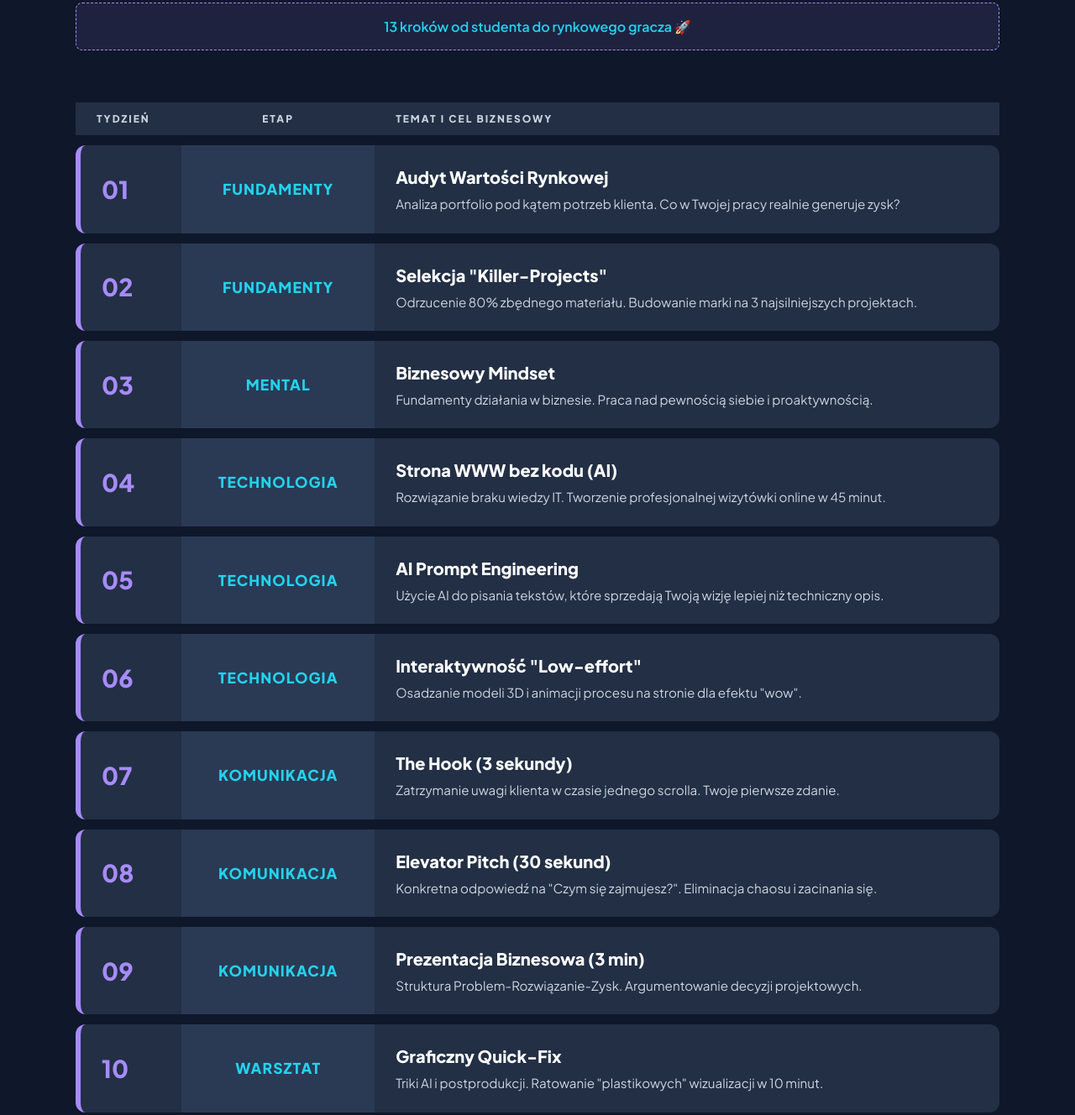
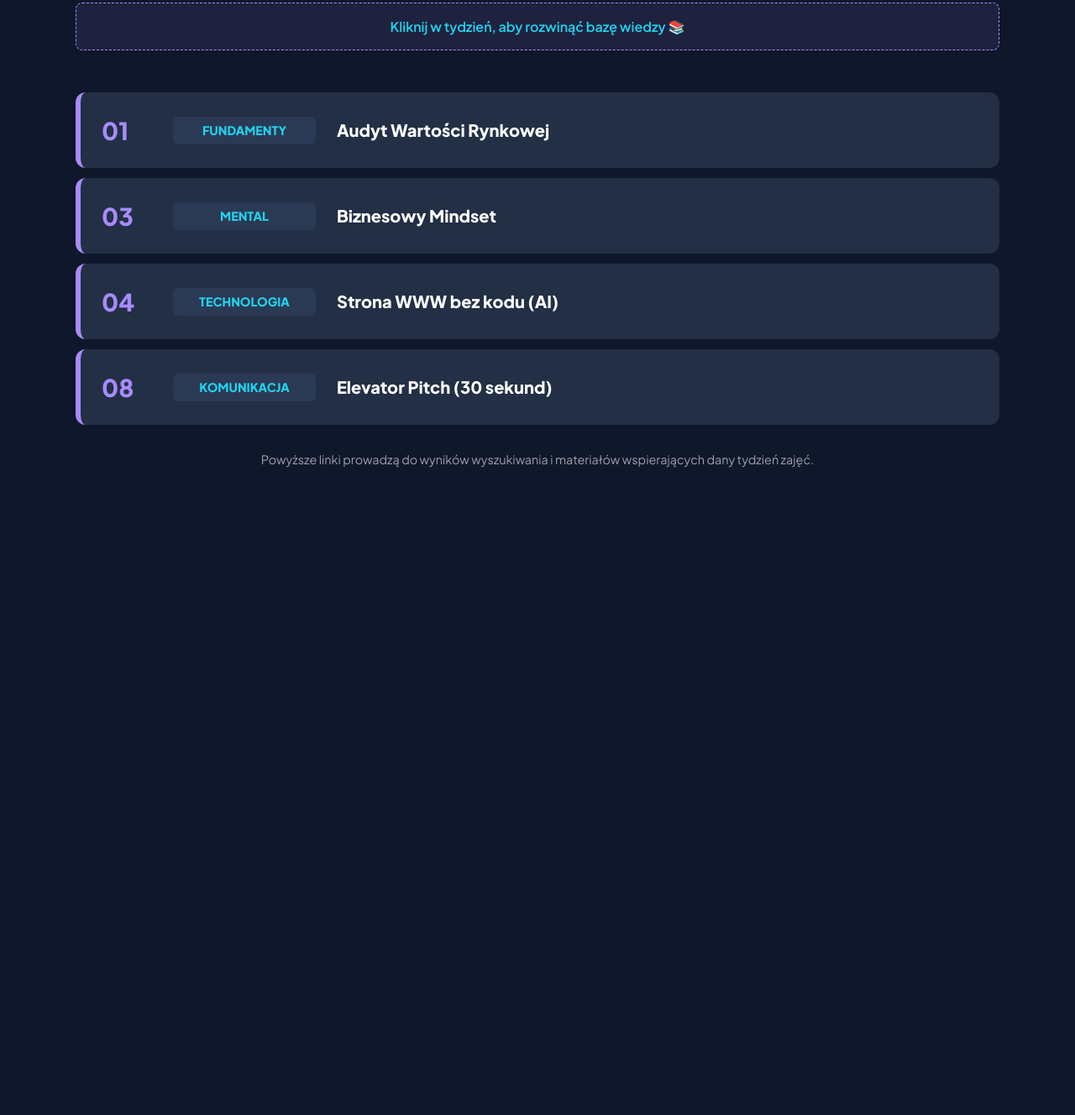
Before and after one commit to bart10152/interaktywneprezentacje, a plain HTML site: page index.html in a window 1280 px wide. Shown: the part 142-1470 px from the top of the page at 84% size. After the commit the page ends 800 px from the top, so only its background shows below. Drawn offline with Linux system fonts and the light colour scheme.

Commit message:
Update index.html

```diff
--- a/index.html
+++ b/index.html
@@ -2,129 +2,50 @@
 <html lang="pl">
 <head>
     <meta charset="UTF-8">
-    <title>Architekt Przedsiębiorczy | Dashboard</title>
+    <title>Architekt Przedsiębiorczy | Dashboard Interaktywny</title>
     <link href="https://fonts.googleapis.com/css2?family=Plus+Jakarta+Sans:wght@300;400;600;800&display=swap" rel="stylesheet">
     <style>
         :root {
             --bg-dark: #0f172a;
-            --row-bg: #222f44; /* Nieco rozjaśnione paski */
-            --etap-bg: #2a3a54; /* Delikatnie inny kolor dla kolumny Etap */
-            --accent-purple: #a78bfa; /* Jaśniejszy fiolet dla lepszej czytelności */
+            --row-bg: #222f44;
+            --etap-bg: #2a3a54;
+            --accent-purple: #a78bfa;
             --accent-cyan: #22d3ee;
             --text-main: #f8fafc;
             --text-dim: #cbd5e1;
+            --link-color: #fbbf24;
         }
 
-        body {
-            background-color: var(--bg-dark);
-            color: var(--text-main);
-            font-family: 'Plus Jakarta Sans', sans-serif;
-            margin: 0;
-            padding: 40px 20px;
-            line-height: 1.6;
+        body { background-color: var(--bg-dark); color: var(--text-main); font-family: 'Plus Jakarta Sans', sans-serif; margin: 0; padding: 40px 20px; line-height: 1.6; }
+        .container { max-width: 1100px; margin: 0 auto; }
+        header { text-align: center; margin-bottom: 50px; }
+        header h1 { font-size: 3.5rem; font-weight: 800; background: linear-gradient(to right, var(--accent-purple), var(--accent-cyan)); -webkit-background-clip: text; -webkit-text-fill-color: transparent; margin: 0; letter-spacing: -2px; }
+
+        .cta-box { background: rgba(167, 139, 250, 0.1); border: 1px dashed var(--accent-purple); padding: 15px; border-radius: 8px; color: var(--accent-cyan); margin-top: 15px; font-weight: 600; text-align: center; }
+
+        details { background-color: var(--row-bg); margin-bottom: 12px; border-radius: 12px; overflow: hidden; transition: all 0.3s ease; border-left: 6px solid var(--accent-purple); }
+        details[open] { background-color: #2d3d5a; border-left: 6px solid var(--accent-cyan); }
+
+        summary { padding: 22px 25px; cursor: pointer; display: flex; align-items: center; list-style: none; }
+        summary::-webkit-details-marker { display: none; }
+
+        .week-no { font-size: 1.8rem; font-weight: 800; color: var(--accent-purple); min-width: 60px; }
+        .etap-col { background-color: var(--etap-bg); padding: 5px 15px; border-radius: 6px; margin: 0 25px; min-width: 140px; text-align: center; font-weight: 700; color: var(--accent-cyan); text-transform: uppercase; font-size: 0.9rem; }
+        .title-group { flex-grow: 1; }
+        .topic { display: block; font-weight: 700; font-size: 1.25rem; color: #fff; }
+
+        .content { padding: 0 25px 25px 110px; }
+        .desc { color: var(--text-dim); margin-bottom: 15px; display: block; }
+
+        .links-grid { display: grid; grid-template-columns: repeat(auto-fit, minmax(200px, 1fr)); gap: 15px; border-top: 1px solid rgba(255,255,255,0.1); pt: 15px; padding-top: 15px; }
+        .link-item { font-size: 0.85rem; text-decoration: none; color: var(--link-color); display: flex; align-items: center; gap: 8px; }
+        .link-item:hover { text-decoration: underline; color: #fff; }
+
+        @media (max-width: 768px) {
+            summary { flex-direction: column; align-items: flex-start; gap: 10px; }
+            .etap-col { margin: 0; width: 100%; }
+            .content { padding-left: 25px; }
         }
-
-        .container {
-            max-width: 1100px;
-            margin: 0 auto;
-        }
-
-        header {
-            text-align: center;
-            margin-bottom: 50px;
-        }
-
-        header h1 {
-            font-size: 3.5rem;
-            font-weight: 800;
-            background: linear-gradient(to right, var(--accent-purple), var(--accent-cyan));
-            -webkit-background-clip: text;
-            -webkit-text-fill-color: transparent;
-            margin: 0;
-            letter-spacing: -2px;
-        }
-
-        .cta-box {
-            background: rgba(167, 139, 250, 0.1);
-            border: 1px dashed var(--accent-purple);
-            padding: 15px;
-            border-radius: 8px;
-            color: var(--accent-cyan);
-            margin-top: 15px;
-            font-weight: 600;
-        }
-
-        table {
-            width: 100%;
-            border-collapse: separate;
-            border-spacing: 0 12px;
-        }
-
-        th {
-            text-align: left;
-            padding: 10px 25px;
-            color: var(--text-dim);
-            text-transform: uppercase;
-            font-size: 0.75rem;
-            letter-spacing: 2px;
-        }
-
-        tr {
-            background-color: var(--row-bg);
-            transition: all 0.2s ease;
-        }
-
-        tr:hover {
-            background-color: #2d3d5a;
-            transform: translateX(5px);
-        }
-
-        td {
-            padding: 22px 25px;
-        }
-
-        /* Zaokrąglenia i paski */
-        td:first-child { border-radius: 12px 0 0 12px; border-left: 6px solid var(--accent-purple); }
-        td:last-child { border-radius: 0 12px 12px 0; }
-
-        /* Wyróżnienie kolumny ETAP */
-        .col-etap {
-            background-color: var(--etap-bg);
-            text-align: center;
-            width: 180px;
-        }
-
-        .week-no {
-            font-size: 1.8rem; /* Powiększony numer tygodnia */
-            font-weight: 800;
-            color: var(--accent-purple);
-            display: block;
-            line-height: 1;
-        }
-
-        .etap-label {
-            font-size: 1.1rem; /* Powiększona nazwa etapu */
-            font-weight: 700;
-            color: var(--accent-cyan);
-            text-transform: uppercase;
-            letter-spacing: 1px;
-        }
-
-        .topic {
-            display: block;
-            font-weight: 700;
-            font-size: 1.25rem;
-            margin-bottom: 4px;
-            color: #fff;
-        }
-
-        .desc {
-            color: var(--text-dim);
-            font-size: 0.95rem;
-            display: block;
-        }
-
-        .no-print { margin-top: 30px; font-size: 0.8rem; color: var(--text-dim); text-align: center; }
     </style>
 </head>
 <body>
@@ -132,125 +53,88 @@
 <div class="container">
     <header>
         <h1>Architekt Przedsiębiorczy</h1>
-        <div class="cta-box">13 kroków od studenta do rynkowego gracza 🚀</div>
+        <div class="cta-box">Kliknij w tydzień, aby rozwinąć bazę wiedzy 📚</div>
     </header>
 
-    <table>
-        <thead>
-            <tr>
-                <th>Tydzień</th>
-                <th style="text-align: center;">Etap</th>
-                <th>Temat i cel biznesowy</th>
-            </tr>
-        </thead>
-        <tbody>
-            <tr>
-                <td><span class="week-no">01</span></td>
-                <td class="col-etap"><span class="etap-label">Fundamenty</span></td>
-                <td>
-                    <span class="topic">Audyt Wartości Rynkowej</span>
-                    <span class="desc">Analiza portfolio pod kątem potrzeb klienta. Co w Twojej pracy realnie generuje zysk?</span>
-                </td>
-            </tr>
-            <tr>
-                <td><span class="week-no">02</span></td>
-                <td class="col-etap"><span class="etap-label">Fundamenty</span></td>
-                <td>
-                    <span class="topic">Selekcja "Killer-Projects"</span>
-                    <span class="desc">Odrzucenie 80% zbędnego materiału. Budowanie marki na 3 najsilniejszych projektach.</span>
-                </td>
-            </tr>
-            <tr>
-                <td><span class="week-no">03</span></td>
-                <td class="col-etap"><span class="etap-label">Mental</span></td>
-                <td>
-                    <span class="topic">Biznesowy Mindset</span>
-                    <span class="desc">Fundamenty działania w biznesie. Praca nad pewnością siebie i proaktywnością.</span>
-                </td>
-            </tr>
-            <tr>
-                <td><span class="week-no">04</span></td>
-                <td class="col-etap"><span class="etap-label">Technologia</span></td>
-                <td>
-                    <span class="topic">Strona WWW bez kodu (AI)</span>
-                    <span class="desc">Rozwiązanie braku wiedzy IT. Tworzenie profesjonalnej wizytówki online w 45 minut.</span>
-                </td>
-            </tr>
-            <tr>
-                <td><span class="week-no">05</span></td>
-                <td class="col-etap"><span class="etap-label">Technologia</span></td>
-                <td>
-                    <span class="topic">AI Prompt Engineering</span>
-                    <span class="desc">Użycie AI do pisania tekstów, które sprzedają Twoją wizję lepiej niż techniczny opis.</span>
-                </td>
-            </tr>
-            <tr>
-                <td><span class="week-no">06</span></td>
-                <td class="col-etap"><span class="etap-label">Technologia</span></td>
-                <td>
-                    <span class="topic">Interaktywność "Low-effort"</span>
-                    <span class="desc">Osadzanie modeli 3D i animacji procesu na stronie dla efektu "wow".</span>
-                </td>
-            </tr>
-            <tr>
-                <td><span class="week-no">07</span></td>
-                <td class="col-etap"><span class="etap-label">Komunikacja</span></td>
-                <td>
-                    <span class="topic">The Hook (3 sekundy)</span>
-                    <span class="desc">Zatrzymanie uwagi klienta w czasie jednego scrolla. Twoje pierwsze zdanie.</span>
-                </td>
-            </tr>
-            <tr>
-                <td><span class="week-no">08</span></td>
-                <td class="col-etap"><span class="etap-label">Komunikacja</span></td>
-                <td>
-                    <span class="topic">Elevator Pitch (30 sekund)</span>
-                    <span class="desc">Konkretna odpowiedź na "Czym się zajmujesz?". Eliminacja chaosu i zacinania się.</span>
-                </td>
-            </tr>
-            <tr>
-                <td><span class="week-no">09</span></td>
-                <td class="col-etap"><span class="etap-label">Komunikacja</span></td>
-                <td>
-                    <span class="topic">Prezentacja Biznesowa (3 min)</span>
-                    <span class="desc">Struktura Problem-Rozwiązanie-Zysk. Argumentowanie decyzji projektowych.</span>
-                </td>
-            </tr>
-            <tr>
-                <td><span class="week-no">10</span></td>
-                <td class="col-etap"><span class="etap-label">Warsztat</span></td>
-                <td>
-                    <span class="topic">Graficzny Quick-Fix</span>
-                    <span class="desc">Triki AI i postprodukcji. Ratowanie "plastikowych" wizualizacji w 10 minut.</span>
-                </td>
-            </tr>
-            <tr>
-                <td><span class="week-no">11</span></td>
-                <td class="col-etap"><span class="etap-label">Warsztat</span></td>
-                <td>
-                    <span class="topic">Odporność na Feedback</span>
-                    <span class="desc">Przyjmowanie krytyki i merytoryczna obrona swojej stawki przed "trudnym klientem".</span>
-                </td>
-            </tr>
-            <tr>
-                <td><span class="week-no">12</span></td>
-                <td class="col-etap"><span class="etap-label">Finał</span></td>
-                <td>
-                    <span class="topic">Konsultacje Biznesowe 1:1</span>
-                    <span class="desc">Indywidualne szlifowanie Twojej strony i mowy sprzedażowej przed finałem.</span>
-                </td>
-            </tr>
-            <tr>
-                <td><span class="week-no">13</span></td>
-                <td class="col-etap"><span class="etap-label">Finał</span></td>
-                <td>
-                    <span class="topic">Grand Slam Pitching</span>
-                    <span class="desc">Ostateczny test pewności siebie. Prezentacja przed grupą (3s / 30s / 3min).</span>
-                </td>
-            </tr>
-        </tbody>
-    </table>
-    <div class="no-print">Wskazówka: Plik zoptymalizowany pod "Drukuj do PDF" dla Twoich studentów.</div>
+    <details>
+        <summary>
+            <span class="week-no">01</span>
+            <div class="etap-col">Fundamenty</div>
+            <div class="title-group">
+                <span class="topic">Audyt Wartości Rynkowej</span>
+            </div>
+        </summary>
+        <div class="content">
+            <span class="desc">Analiza portfolio pod kątem potrzeb klienta. Co w Twojej pracy realnie generuje zysk? [cite: 56, 135]</span>
+            <div class="links-grid">
+                <a href="https://www.youtube.com/results?search_query=architecture+portfolio+value+market" class="link-item">📺 YT: Co chce widzieć pracodawca?</a>
+                <a href="https://www.youtube.com/results?search_query=architectural+branding+basics" class="link-item">📺 YT: Budowanie marki od zera</a>
+                <a href="https://archisoup.com/architecture-portfolio-guide" class="link-item">🌐 Artykuł: Przewodnik po wartości portfolio</a>
+                <a href="https://open.spotify.com/search/architecture%20business" class="link-item">🎙️ Spotify: Biznes w Architekturze</a>
+            </div>
+        </div>
+    </details>
+
+    <details>
+        <summary>
+            <span class="week-no">03</span>
+            <div class="etap-col">Mental</div>
+            <div class="title-group">
+                <span class="topic">Biznesowy Mindset</span>
+            </div>
+        </summary>
+        <div class="content">
+            <span class="desc">Fundamenty działania w biznesie. Praca nad pewnością siebie i proaktywnością[cite: 28, 137, 222].</span>
+            <div class="links-grid">
+                <a href="https://www.youtube.com/results?search_query=growth+mindset+for+architects" class="link-item">📺 YT: Mindset w zawodach kreatywnych</a>
+                <a href="https://www.youtube.com/results?search_query=overcoming+imposter+syndrome+creative" class="link-item">📺 YT: Jak pokonać syndrom oszusta?</a>
+                <a href="https://jamesclear.com/identity-votes" class="link-item">🌐 Artykuł: Budowanie nawyków pewności</a>
+                <a href="https://open.spotify.com/show/2v9S16Srk4S7pD5u9p0Z5m" class="link-item">🎙️ Spotify: Podcast o psychologii biznesu</a>
+            </div>
+        </div>
+    </details>
+
+    <details>
+        <summary>
+            <span class="week-no">04</span>
+            <div class="etap-col">Technologia</div>
+            <div class="title-group">
+                <span class="topic">Strona WWW bez kodu (AI)</span>
+            </div>
+        </summary>
+        <div class="content">
+            <span class="desc">Rozwiązanie braku wiedzy IT (problem 80% grupy [cite: 87]). Tworzenie wizytówki w 45 minut.</span>
+            <div class="links-grid">
+                <a href="https://www.youtube.com/results?search_query=framer+ai+portfolio+tutorial" class="link-item">📺 YT: Framer AI w 10 minut</a>
+                <a href="https://www.youtube.com/results?search_query=hostinger+ai+website+builder" class="link-item">📺 YT: Kreatory stron AI</a>
+                <a href="https://www.framer.com/ai/" class="link-item">🌐 Narzędzie: Framer AI Generator</a>
+                <a href="https://open.spotify.com/search/ai%20for%20creatives" class="link-item">🎙️ Spotify: AI w pracy twórczej</a>
+            </div>
+        </div>
+    </details>
+
+    <details>
+        <summary>
+            <span class="week-no">08</span>
+            <div class="etap-col">Komunikacja</div>
+            <div class="title-group">
+                <span class="topic">Elevator Pitch (30 sekund)</span>
+            </div>
+        </summary>
+        <div class="content">
+            <span class="desc">Konkretna odpowiedź na "Czym się zajmujesz?". Eliminacja chaosu i zacinania się[cite: 24, 27].</span>
+            <div class="links-grid">
+                <a href="https://www.youtube.com/results?search_query=perfect+elevator+pitch+examples" class="link-item">📺 YT: Perfekcyjne 30 sekund</a>
+                <a href="https://www.youtube.com/results?search_query=public+speaking+tips+for+architects" class="link-item">📺 YT: Mowa ciała w prezentacji</a>
+                <a href="https://hbr.org/2018/01/how-to-give-a-killer-presentation" class="link-item">🌐 Artykuł: HBR - Jak prezentować idee</a>
+                <a href="https://open.spotify.com/show/01u79Ym3Y0pU8vD84e27o6" class="link-item">🎙️ Spotify: Sztuka komunikacji</a>
+            </div>
+        </div>
+    </details>
+
+    <div style="text-align: center; margin-top: 30px; opacity: 0.6; font-size: 0.9rem;">
+        Powyższe linki prowadzą do wyników wyszukiwania i materiałów wspierających dany tydzień zajęć.
+    </div>
 </div>
 
 </body>
```
